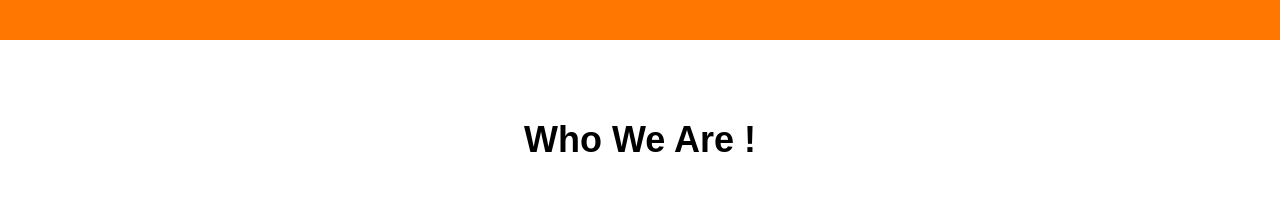
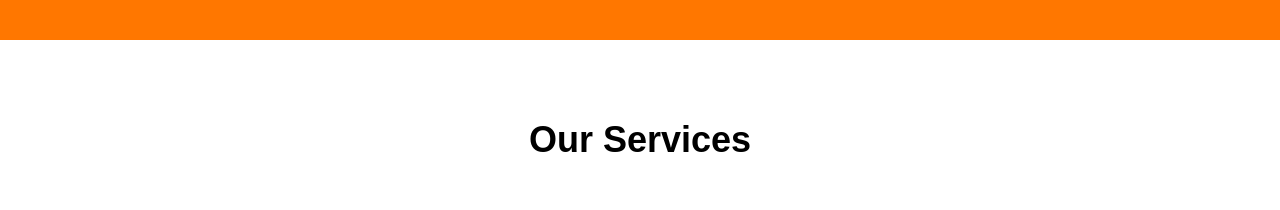
Before and after one commit to Cosmosvybes/eto-eko-client, a React (Vite) app: page /testimonials in a window 1280 px wide. Shown: the part 3300-3510 px from the top of the page. Built offline with nearby package versions, Linux system fonts and the light colour scheme; the HTML template or start-up script is replaced by a standard one.

Commit message:
save changes

```diff
--- a/src/components/ServicesCard/ServiceCard.tsx
+++ b/src/components/ServicesCard/ServiceCard.tsx
@@ -34,7 +34,7 @@ const ServiceCard = () => {
           transition={{ type: "tween", ease: "backIn", duration: 1 }}
           className="text-4xl font-medium max-sm:text-center font-sans max-sm:text-2xl"
         >
-          Who We Are !
+          Our Services
         </motion.h1>{" "}
         <section className="lg:h-screen  max-sm:h-auto max-md:h-auto w-full flex gap-[30px] px-10 py-12 justify-between max-sm:flex-col   max-md:flex-col  items-center relative">
           {services.map(({ paragraph, header, img }) => (
```
